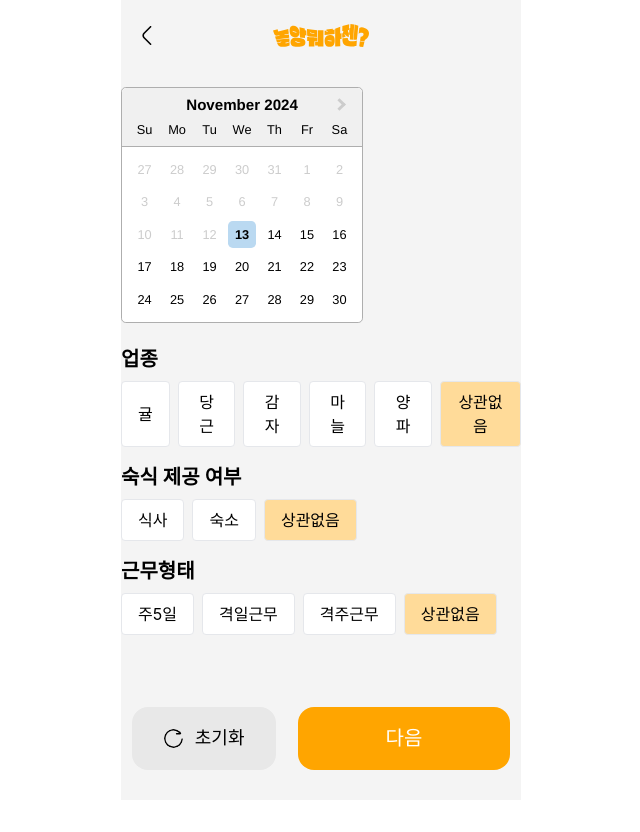
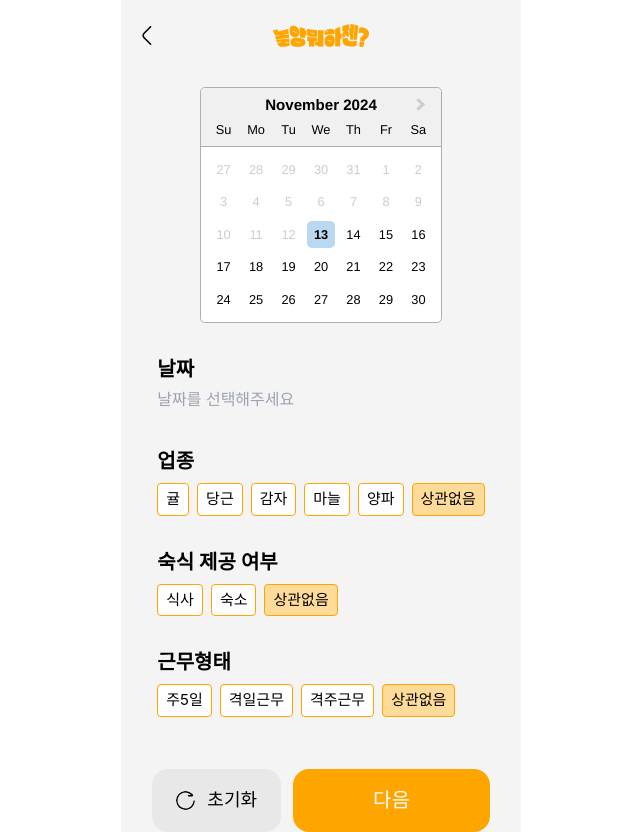
Before and after one commit to JejuBangBangCoding/frontend, a React (Create React App) app: page /aipage in a window 1280 px wide. Shown: the whole page, without its empty margins (319-959 px from the left). Before the commit the page ends 800 px from the top, so only its background shows below. Built offline with nearby package versions, Linux system fonts and the light colour scheme; no server answers; a web font is replaced by a local one.

Commit message:
fix: aipage 퍼블리싱(1)

```diff
--- a/src/pages/AiPage.js
+++ b/src/pages/AiPage.js
@@ -183,7 +183,7 @@ function AiPage() {
 
       {/* 선택 (시작) */}
       {!contentChanged && (
-        <div className="mt-10">
+        <div className="mt-5 flex flex-col items-center p-5">
           {/* 캘린더 (시작) */}
           <DatePicker
             selected={startDate}
@@ -198,32 +198,44 @@ function AiPage() {
           />
           {/* 캘린더 (끝) */}
 
+          <div className="mt-8">
             {/* 날짜 선택 (시작) */}
-          {startDate && endDate && (
-            <div className="mt-4">
+            <div>
               <h1 className="text-xl font-semibold">날짜</h1>
+              <div className="flex h-8 items-center space-x-2">
+                {startDate && endDate ? (
+                  <>
                     <p>
                       {startDate.toLocaleDateString()} ~{" "}
-                {endDate.toLocaleDateString()} ({calculateStayPeriod()})
+                      {endDate.toLocaleDateString()}
                     </p>
+                    <p className="inline-block rounded border border-[#FFA500] bg-[#FFDB99] px-1 text-center">
+                      {calculateStayPeriod()}
+                    </p>
+                  </>
+                ) : (
+                  <div className="flex items-center text-gray-400">
+                    <p>날짜를 선택해주세요</p>
                   </div>
                 )}
+              </div>
+            </div>
             {/* 날짜 선택 (끝) */}
 
             {/* 업종 선택 (시작)*/}
-          <div className="mt-4">
+            <div className="mt-8">
               <h2 className="text-xl font-semibold">업종</h2>
-            <div className="mt-2 flex space-x-2">
+              <div className="mt-2 space-x-2 text-[15px]">
                 {["귤", "당근", "감자", "마늘", "양파", "상관없음"].map(
                   (type) => (
                     <button
                       key={type}
                       onClick={() => handleIndustryClick(type)}
-                    className={`rounded border px-4 py-2 ${
+                      className={`inline-block rounded border border-[#FFA500] bg-[#FFDB99] px-2 py-1 text-center ${
                         selectedIndustries.includes(type) ||
                         (type === "상관없음" && isNoIndustrySelected)
-                        ? "bg-[#FFDB99]"
-                        : "bg-white"
+                          ? "bg-[#FFDB99] text-black"
+                          : "bg-white text-black"
                       }`}
                     >
                       {type}
@@ -235,29 +247,35 @@ function AiPage() {
             {/* 업종 선택 (끝)*/}
 
             {/* 숙식 제공 여부 선택 (시작) */}
-          <div className="mt-4">
+            <div className="mt-8">
               <h2 className="text-xl font-semibold">숙식 제공 여부</h2>
-            <div className="mt-2 flex space-x-2">
+              <div className="mt-2 space-x-2 text-[15px]">
                 <button
                   onClick={() => handleAccommodationClick("식사")}
-                className={`rounded border px-4 py-2 ${
-                  provideMeal ? "bg-[#FFDB99]" : "bg-white"
+                  className={`inline-block rounded border border-[#FFA500] px-2 py-1 text-center ${
+                    provideMeal
+                      ? "bg-[#FFDB99] text-black"
+                      : "bg-white text-black"
                   }`}
                 >
                   식사
                 </button>
                 <button
                   onClick={() => handleAccommodationClick("숙소")}
-                className={`rounded border px-4 py-2 ${
-                  provideLodging ? "bg-[#FFDB99]" : "bg-white"
+                  className={`inline-block rounded border border-[#FFA500] px-2 py-1 text-center ${
+                    provideLodging
+                      ? "bg-[#FFDB99] text-black"
+                      : "bg-white text-black"
                   }`}
                 >
                   숙소
                 </button>
                 <button
                   onClick={() => handleAccommodationClick("상관없음")}
-                className={`rounded border px-4 py-2 ${
-                  isNoPreferenceSelected ? "bg-[#FFDB99]" : "bg-white"
+                  className={`inline-block rounded border border-[#FFA500] px-2 py-1 text-center ${
+                    isNoPreferenceSelected
+                      ? "bg-[#FFDB99] text-black"
+                      : "bg-white text-black"
                   }`}
                 >
                   상관없음
@@ -267,18 +285,18 @@ function AiPage() {
             {/* 숙식 제공 여부 선택 (끝) */}
 
             {/* 근무형태 선택 (시작) */}
-          <div className="mt-4">
+            <div className="mt-8">
               <h2 className="text-xl font-semibold">근무형태</h2>
-            <div className="mt-2 flex space-x-2">
+              <div className="mt-2 space-x-2 text-[15px]">
                 {["주5일", "격일근무", "격주근무", "상관없음"].map((type) => (
                   <button
                     key={type}
                     onClick={() => handleWorkTypeClick(type)}
-                  className={`rounded border px-4 py-2 ${
+                    className={`inline-block rounded border border-[#FFA500] px-2 py-1 text-center ${
                       selectedWorkTypes.includes(type) ||
                       (type === "상관없음" && isNoWorkTypeSelected)
-                      ? "bg-[#FFDB99]"
-                      : "bg-white"
+                        ? "bg-[#FFDB99] text-black"
+                        : "bg-white text-black"
                     }`}
                   >
                     {type}
@@ -287,6 +305,7 @@ function AiPage() {
               </div>
             </div>
             {/* 근무형태 선택 (끝) */}
+          </div>
         </div>
       )}
       {/* 선택 (끝) */}
@@ -305,11 +324,11 @@ function AiPage() {
       {/* AI 추천 (끝) */}
 
       {/* 버튼 (시작) */}
-      <div className="mb-[1.875rem] mt-auto flex justify-around">
+      <div className="mt-8 flex justify-center space-x-3">
         {/* 버튼 - 왼쪽 (시작) */}
         <button
           onClick={handleReset}
-          className="flex cursor-pointer items-center justify-center gap-3 rounded-2xl bg-[#E8E8E8] px-[2rem] py-[1.1rem]"
+          className="flex cursor-pointer items-center justify-center gap-3 rounded-2xl bg-[#E8E8E8] px-6 py-[1.1rem]"
         >
           <img src={refresh} alt="Refresh" className="w-[1.2rem]" />
           <p className="text-lg font-normal">초기화</p>
@@ -319,9 +338,9 @@ function AiPage() {
         {/* 버튼 - 오른쪽 (시작) */}
         <button
           onClick={handleClick}
-          className={`cursor-pointer px-[5.5rem] text-xl text-white ${
+          className={`cursor-pointer px-20 text-xl text-white ${
             isPeriodValid() || contentChanged
-              ? "bg-blue-500"
+              ? "cursor-allowed rounded-2xl bg-[#FFA500]"
               : "cursor-not-allowed rounded-2xl bg-[#FFA500]"
           }`}
           disabled={!isPeriodValid() && !contentChanged}
```
Lines whose indentation alone changed are shown as unchanged.
